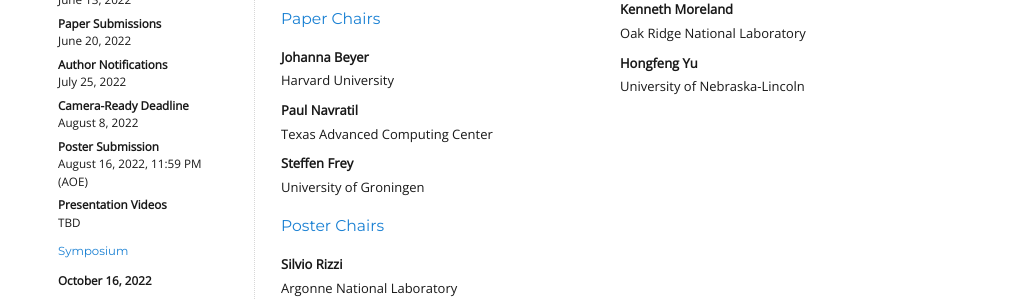
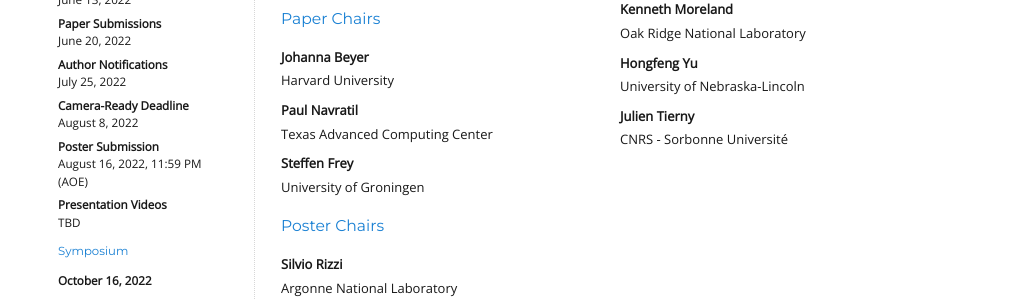
Before and after one commit to LDAV-Symposium/2023, a Jekyll site: the page built from _pages/organization.md, in a window 1280 px wide. Shown: the part 461-761 px from the top of the page, without its empty margins (128-1151 px from the left). Built offline with Jekyll 4.4.1, drawn with Linux system fonts in a browser that asks for light colours.

Commit message:
Update organization

```diff
--- a/_pages/organization.md
+++ b/_pages/organization.md
@@ -60,6 +60,9 @@ Kenneth Moreland
 
 Hongfeng Yu
 : University of Nebraska-Lincoln
+
+Julien Tierny
+: CNRS - Sorbonne Université
 </div>
 
 <div class="left">
```
